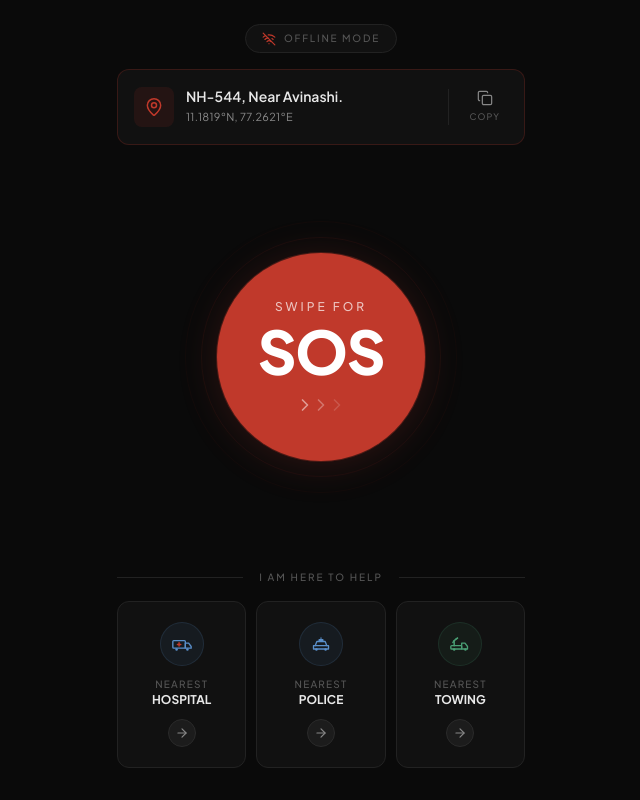
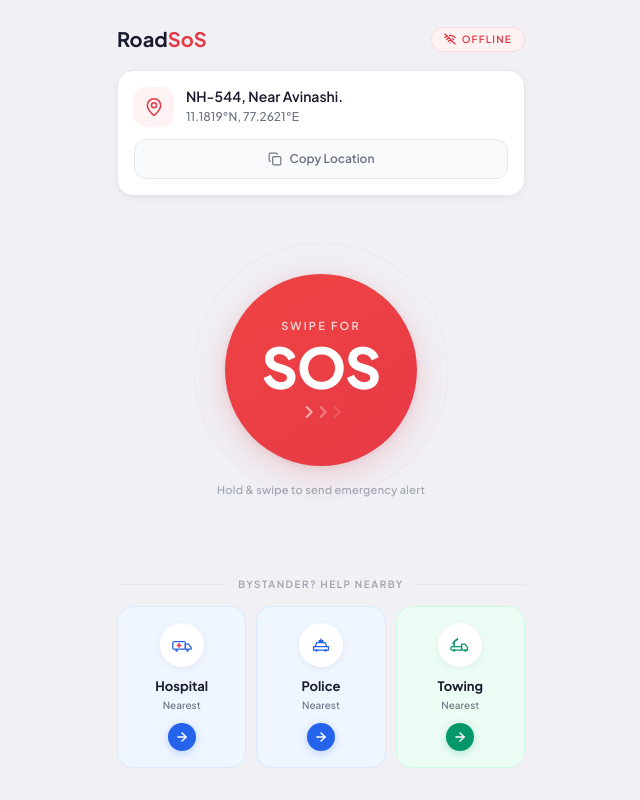
Before and after one commit to kiruthik2006/roadsos, a React (Vite) app: page / in a window 1280 px wide. Shown: the whole page, without its empty margins (319-959 px from the left). Built offline with nearby package versions, Linux system fonts and the light colour scheme.

Commit message:
redesign: light palette, white cards, purposeful animations, fuller layout

```diff
--- a/src/App.jsx
+++ b/src/App.jsx
@@ -6,168 +6,239 @@ import {
   Check,
   ChevronRight,
   ArrowRight,
+  Phone,
+  Shield,
+  Navigation,
 } from 'lucide-react';
 
-/* ───────────────────────────── Offline Badge ─────────────────────── */
+/* ━━━ palette tokens (used as inline values for cleanliness) ━━━━━━ */
+const C = {
+  bg:        '#f0f0f5',
+  card:      '#ffffff',
+  text:      '#1a1a2e',
+  textSec:   '#6b7280',
+  textMuted: '#9ca3af',
+  border:    '#e5e7eb',
+  red:       '#e63946',
+  redLight:  '#fef2f2',
+  redRing:   '#e6394630',
+  blue:      '#2563eb',
+  blueLight: '#eff6ff',
+  blueBorder:'#dbeafe',
+  green:     '#059669',
+  greenLight:'#ecfdf5',
+  greenBorder:'#d1fae5',
+};
 
-function OfflineBadge() {
+/* ━━━━━━━━━━━━━━━━━━━━ Status Header ━━━━━━━━━━━━━━━━━━━━━━━━━━━━ */
+
+function StatusHeader() {
   return (
-    <div className="flex justify-center">
-      <div className="inline-flex items-center gap-2 rounded-full border border-[var(--color-border-subtle)] bg-[var(--color-surface)] px-4 py-1.5">
-        <WifiOff className="h-3.5 w-3.5 text-[var(--color-danger)]" strokeWidth={2} />
-        <span className="text-[10px] font-medium tracking-[0.18em] text-[var(--color-text-tertiary)] uppercase">
-          Offline Mode
+    <div
+      className="flex items-center justify-between"
+      style={{ animation: 'fade-up 0.5s ease-out both' }}
+    >
+      <div>
+        <h1 className="text-[20px] font-bold" style={{ color: C.text }}>
+          Road<span style={{ color: C.red }}>SoS</span>
+        </h1>
+      </div>
+      <div
+        className="inline-flex items-center gap-1.5 rounded-full px-3 py-1"
+        style={{ background: C.redLight, border: `1px solid ${C.red}20` }}
+      >
+        <WifiOff className="h-3 w-3" style={{ color: C.red }} strokeWidth={2.5} />
+        <span
+          className="text-[10px] font-semibold tracking-[0.12em] uppercase"
+          style={{ color: C.red }}
+        >
+          Offline
         </span>
       </div>
     </div>
   );
 }
 
-/* ─────────────────────────── Location Card ───────────────────────── */
+/* ━━━━━━━━━━━━━━━━━━━━ Location Card ━━━━━━━━━━━━━━━━━━━━━━━━━━━━━ */
 
 function LocationCard() {
   const [copied, setCopied] = useState(false);
 
   const handleCopy = useCallback(() => {
-    const text = 'NH-544, Near Avinashi.\n11.18, 77.26';
-    navigator.clipboard?.writeText(text).catch(() => {});
+    navigator.clipboard?.writeText('NH-544, Near Avinashi. 11.1819°N, 77.2621°E').catch(() => {});
     setCopied(true);
     setTimeout(() => setCopied(false), 2000);
   }, []);
 
   return (
-    <div className="w-full rounded-xl border border-[var(--color-danger-muted)]/30 bg-[var(--color-surface)] p-4">
-      <div className="flex items-center gap-3">
-        {/* Map icon */}
-        <div className="flex-shrink-0 flex items-center justify-center h-10 w-10 rounded-lg bg-[var(--color-danger-muted)]/15">
-          <MapPin className="h-5 w-5 text-[var(--color-danger)]" strokeWidth={1.8} />
+    <div
+      className="w-full rounded-2xl p-4"
+      style={{
+        background: C.card,
+        border: `1px solid ${C.border}`,
+        boxShadow: '0 1px 3px rgba(0,0,0,0.04), 0 4px 12px rgba(0,0,0,0.03)',
+        animation: 'fade-up 0.5s ease-out 0.1s both',
+      }}
+    >
+      {/* Top row: icon + location */}
+      <div className="flex items-start gap-3">
+        <div
+          className="flex-shrink-0 flex items-center justify-center h-10 w-10 rounded-xl"
+          style={{ background: C.redLight }}
+        >
+          <MapPin className="h-5 w-5" style={{ color: C.red }} strokeWidth={1.8} />
         </div>
-
-        {/* Text */}
         <div className="flex-1 min-w-0">
-          <p className="text-[14px] font-semibold text-[var(--color-text-primary)] leading-tight truncate">
+          <p className="text-[14px] font-semibold leading-snug" style={{ color: C.text }}>
             NH-544, Near Avinashi.
           </p>
-          <p className="text-[11px] text-[var(--color-text-secondary)] mt-1 font-normal tracking-wide">
+          <p className="text-[12px] mt-0.5 font-medium" style={{ color: C.textSec }}>
             11.1819°N, 77.2621°E
           </p>
         </div>
+      </div>
 
-        {/* Divider */}
-        <div className="w-px h-9 bg-[var(--color-border-subtle)] flex-shrink-0" />
-
-        {/* Copy */}
+      {/* Bottom row: copy button spanning full width */}
       <button
         onClick={handleCopy}
-          className="flex flex-col items-center gap-1 flex-shrink-0 px-2 py-1 cursor-pointer bg-transparent border-none rounded-lg transition-colors duration-150 hover:bg-white/[0.03] active:bg-white/[0.06]"
+        className="mt-3 w-full flex items-center justify-center gap-2 rounded-xl py-2.5 cursor-pointer transition-all duration-150 active:scale-[0.98]"
+        style={{
+          background: copied ? '#ecfdf5' : '#f9fafb',
+          border: `1px solid ${copied ? C.greenBorder : C.border}`,
+        }}
         aria-label="Copy location"
       >
         {copied ? (
-            <Check className="h-4 w-4 text-[var(--color-accent-green)]" strokeWidth={2} />
+          <span style={{ animation: 'pop-in 0.3s ease-out' }} className="flex items-center gap-2">
+            <Check className="h-4 w-4" style={{ color: C.green }} strokeWidth={2.5} />
+            <span className="text-[12px] font-semibold" style={{ color: C.green }}>
+              Copied to clipboard
+            </span>
+          </span>
         ) : (
-            <Copy className="h-4 w-4 text-[var(--color-text-secondary)]" strokeWidth={1.8} />
+          <>
+            <Copy className="h-3.5 w-3.5" style={{ color: C.textSec }} strokeWidth={2} />
+            <span className="text-[12px] font-semibold" style={{ color: C.textSec }}>
+              Copy Location
+            </span>
+          </>
         )}
-          <span className="text-[9px] font-medium tracking-[0.12em] text-[var(--color-text-tertiary)] uppercase">
-            {copied ? 'Copied' : 'Copy'}
-          </span>
       </button>
-      </div>
     </div>
   );
 }
 
-/* ──────────────────────────── SOS Button ─────────────────────────── */
+/* ━━━━━━━━━━━━━━━━━━━━━ SOS Button ━━━━━━━━━━━━━━━━━━━━━━━━━━━━━━━ */
 
 function SosButton() {
   return (
-    <div className="flex-1 flex items-center justify-center">
-      <div className="relative">
-        {/* Outer subtle ring */}
+    <div className="flex-1 flex flex-col items-center justify-center gap-4 py-2">
+      <div className="relative flex items-center justify-center">
+        {/* Breathing ring */}
         <div
-          className="absolute -inset-4 rounded-full border border-[var(--color-danger)]/8"
-        />
-        <div
-          className="absolute -inset-8 rounded-full border border-[var(--color-danger)]/4"
+          className="absolute h-60 w-60 rounded-full"
+          style={{
+            border: `2px solid ${C.redRing}`,
+            animation: 'sos-breathe 4s ease-in-out infinite',
+          }}
         />
 
+        {/* Main button */}
         <button
-          className="relative h-52 w-52 rounded-full cursor-pointer
-            bg-[var(--color-danger)]
-            flex flex-col items-center justify-center gap-1.5
-            transition-all duration-200 active:scale-[0.97]
+          className="relative h-48 w-48 rounded-full cursor-pointer
+            flex flex-col items-center justify-center gap-1
+            transition-transform duration-200 active:scale-95
             select-none border-none outline-none"
           style={{
-            boxShadow: '0 4px 40px rgba(192, 57, 43, 0.2), 0 0 0 1px rgba(192, 57, 43, 0.3)',
+            background: `linear-gradient(145deg, #ef4444, ${C.red})`,
+            boxShadow: `0 8px 32px ${C.red}35, 0 2px 8px rgba(0,0,0,0.08)`,
           }}
           aria-label="Swipe for SOS"
         >
-          <span className="text-white/70 text-xs font-medium tracking-[0.25em] uppercase">
+          <span
+            className="text-white/80 text-[11px] font-semibold tracking-[0.2em] uppercase"
+          >
             Swipe For
           </span>
-          <span className="text-white text-6xl font-extrabold leading-none -tracking-[0.02em]">
+          <span
+            className="text-white text-[56px] font-extrabold leading-none"
+            style={{ letterSpacing: '-0.02em' }}
+          >
             SOS
           </span>
 
-          {/* Chevron arrows — static, fading opacity */}
-          <div className="flex items-center -space-x-1 mt-2">
-            <ChevronRight className="h-5 w-5 text-white/50" strokeWidth={2} />
-            <ChevronRight className="h-5 w-5 text-white/30" strokeWidth={2} />
-            <ChevronRight className="h-5 w-5 text-white/15" strokeWidth={2} />
+          {/* Animated chevron hint */}
+          <div
+            className="flex items-center -space-x-1.5 mt-1"
+            style={{ animation: 'nudge-right 2s ease-in-out infinite' }}
+          >
+            <ChevronRight className="h-5 w-5 text-white/60" strokeWidth={2.5} />
+            <ChevronRight className="h-5 w-5 text-white/35" strokeWidth={2.5} />
+            <ChevronRight className="h-5 w-5 text-white/15" strokeWidth={2.5} />
           </div>
         </button>
       </div>
+
+      <p className="text-[11px] font-medium tracking-wide" style={{ color: C.textMuted }}>
+        Hold &amp; swipe to send emergency alert
+      </p>
     </div>
   );
 }
 
-/* ──────────────────────────── Divider ────────────────────────────── */
+/* ━━━━━━━━━━━━━━━━━━━━━━ Divider ━━━━━━━━━━━━━━━━━━━━━━━━━━━━━━━━━ */
 
 function HelpDivider() {
   return (
-    <div className="flex items-center gap-4">
-      <div className="flex-1 h-px bg-[var(--color-border-subtle)]" />
-      <span className="text-[10px] font-medium tracking-[0.2em] text-[var(--color-text-tertiary)] uppercase whitespace-nowrap">
-        I Am Here To Help
+    <div className="flex items-center gap-3">
+      <div className="flex-1 h-px" style={{ background: C.border }} />
+      <span
+        className="text-[10px] font-semibold tracking-[0.15em] uppercase whitespace-nowrap"
+        style={{ color: C.textMuted }}
+      >
+        Bystander? Help nearby
       </span>
-      <div className="flex-1 h-px bg-[var(--color-border-subtle)]" />
+      <div className="flex-1 h-px" style={{ background: C.border }} />
     </div>
   );
 }
 
-/* ───────────────────── Bottom Action Cards ───────────────────────── */
+/* ━━━━━━━━━━━━━━━━━━━━ Action Cards ━━━━━━━━━━━━━━━━━━━━━━━━━━━━━━ */
 
-function ActionCard({ icon, line1, line2, accentColor }) {
+function ActionCard({ icon, label, subtitle, bgLight, borderColor, accentColor, delay }) {
   return (
-    <div className="flex flex-col items-center gap-3 rounded-xl border border-[var(--color-border-subtle)] bg-[var(--color-surface)] px-2 py-5">
-      {/* Icon circle */}
+    <button
+      className="flex flex-col items-center gap-2.5 rounded-2xl p-4 cursor-pointer
+        transition-all duration-200 active:scale-[0.97] border-none outline-none text-center"
+      style={{
+        background: bgLight,
+        border: `1px solid ${borderColor}`,
+        boxShadow: '0 1px 3px rgba(0,0,0,0.02)',
+        animation: `slide-up 0.4s ease-out ${delay} both`,
+      }}
+    >
+      {/* Icon */}
       <div
         className="flex items-center justify-center h-11 w-11 rounded-full"
-        style={{
-          backgroundColor: `${accentColor}15`,
-          border: `1px solid ${accentColor}25`,
-        }}
+        style={{ background: '#ffffff', boxShadow: '0 2px 8px rgba(0,0,0,0.06)' }}
       >
         {icon}
       </div>
 
-      {/* Label */}
-      <div className="text-center">
-        <p className="text-[10px] font-medium tracking-[0.12em] text-[var(--color-text-tertiary)] uppercase leading-tight">
-          {line1}
-        </p>
-        <p className="text-[12px] font-bold text-[var(--color-text-primary)] uppercase leading-tight mt-0.5">
-          {line2}
-        </p>
+      {/* Text */}
+      <div>
+        <p className="text-[13px] font-bold" style={{ color: C.text }}>{label}</p>
+        <p className="text-[10px] font-medium mt-0.5" style={{ color: C.textSec }}>{subtitle}</p>
       </div>
 
-      {/* Go button */}
-      <button
-        className="flex items-center justify-center h-7 w-7 rounded-full bg-[var(--color-surface-elevated)] border border-[var(--color-border-muted)] cursor-pointer transition-colors duration-150 hover:bg-[var(--color-border-muted)]"
-        aria-label={`Navigate to ${line2}`}
+      {/* Arrow */}
+      <div
+        className="flex items-center justify-center h-7 w-7 rounded-full"
+        style={{ background: accentColor, boxShadow: `0 2px 8px ${accentColor}40` }}
       >
-        <ArrowRight className="h-3.5 w-3.5 text-[var(--color-text-secondary)]" strokeWidth={2} />
+        <ArrowRight className="h-3.5 w-3.5 text-white" strokeWidth={2.5} />
+      </div>
     </button>
-    </div>
   );
 }
 
@@ -175,40 +246,40 @@ function ActionCard({ icon, line1, line2, accentColor }) {
 
 function AmbulanceIcon() {
   return (
-    <svg viewBox="0 0 24 24" className="h-5 w-5" fill="none" stroke="#5a8fca" strokeWidth="1.6" strokeLinecap="round" strokeLinejoin="round">
-      <rect x="1" y="8" width="15" height="9" rx="1" />
-      <path d="M16 11h4l3 4v2h-7V11z" />
-      <circle cx="5.5" cy="18.5" r="1.5" fill="#5a8fca" stroke="none" />
-      <circle cx="18.5" cy="18.5" r="1.5" fill="#5a8fca" stroke="none" />
-      <line x1="8.5" y1="10.5" x2="8.5" y2="14.5" stroke="#c0392b" strokeWidth="1.8" />
-      <line x1="6.5" y1="12.5" x2="10.5" y2="12.5" stroke="#c0392b" strokeWidth="1.8" />
+    <svg viewBox="0 0 24 24" className="h-5 w-5" fill="none" strokeLinecap="round" strokeLinejoin="round">
+      <rect x="1" y="8" width="15" height="9" rx="1.5" stroke={C.blue} strokeWidth="1.5" />
+      <path d="M16 11h4l3 4v2h-7V11z" stroke={C.blue} strokeWidth="1.5" />
+      <circle cx="5.5" cy="18.5" r="1.5" fill={C.blue} />
+      <circle cx="18.5" cy="18.5" r="1.5" fill={C.blue} />
+      <line x1="8.5" y1="10.5" x2="8.5" y2="14.5" stroke={C.red} strokeWidth="2" />
+      <line x1="6.5" y1="12.5" x2="10.5" y2="12.5" stroke={C.red} strokeWidth="2" />
     </svg>
   );
 }
 
-function PoliceCarIcon() {
+function PoliceIcon() {
   return (
-    <svg viewBox="0 0 24 24" className="h-5 w-5" fill="none" stroke="#5a8fca" strokeWidth="1.6" strokeLinecap="round" strokeLinejoin="round">
-      <path d="M3 14h18v4H3z" />
-      <path d="M5 14l2-5h10l2 5" />
-      <circle cx="6.5" cy="18.5" r="1.5" fill="#5a8fca" stroke="none" />
-      <circle cx="17.5" cy="18.5" r="1.5" fill="#5a8fca" stroke="none" />
-      <rect x="9" y="6" width="6" height="3" rx="1" fill="#5a8fca" stroke="none" />
-      <line x1="12" y1="4.5" x2="12" y2="6" stroke="#5a8fca" strokeWidth="1.2" />
+    <svg viewBox="0 0 24 24" className="h-5 w-5" fill="none" strokeLinecap="round" strokeLinejoin="round">
+      <path d="M3 14h18v4H3z" stroke={C.blue} strokeWidth="1.5" />
+      <path d="M5 14l2-5h10l2 5" stroke={C.blue} strokeWidth="1.5" />
+      <circle cx="6.5" cy="18.5" r="1.5" fill={C.blue} />
+      <circle cx="17.5" cy="18.5" r="1.5" fill={C.blue} />
+      <rect x="9" y="6" width="6" height="3" rx="1" fill={C.blue} />
+      <line x1="12" y1="4.5" x2="12" y2="6" stroke={C.blue} strokeWidth="1.5" />
     </svg>
   );
 }
 
-function TowTruckIcon() {
+function TowIcon() {
   return (
-    <svg viewBox="0 0 24 24" className="h-5 w-5" fill="none" stroke="#4a9e74" strokeWidth="1.6" strokeLinecap="round" strokeLinejoin="round">
-      <path d="M14 11h4l3 4v3h-7V11z" />
-      <rect x="1" y="14" width="13" height="4" rx="1" />
-      <path d="M5 14V8l4-3" strokeWidth="1.8" />
-      <path d="M9 5l-2 1" />
-      <path d="M5 8l-1.5 2" strokeWidth="1.8" />
-      <circle cx="5" cy="18.5" r="1.5" fill="#4a9e74" stroke="none" />
-      <circle cx="18.5" cy="18.5" r="1.5" fill="#4a9e74" stroke="none" />
+    <svg viewBox="0 0 24 24" className="h-5 w-5" fill="none" strokeLinecap="round" strokeLinejoin="round">
+      <path d="M14 11h4l3 4v3h-7V11z" stroke={C.green} strokeWidth="1.5" />
+      <rect x="1" y="14" width="13" height="4" rx="1.5" stroke={C.green} strokeWidth="1.5" />
+      <path d="M5 14V8l4-3" stroke={C.green} strokeWidth="1.8" />
+      <path d="M9 5l-2 1" stroke={C.green} strokeWidth="1.5" />
+      <path d="M5 8l-1.5 2" stroke={C.green} strokeWidth="1.8" />
+      <circle cx="5" cy="18.5" r="1.5" fill={C.green} />
+      <circle cx="18.5" cy="18.5" r="1.5" fill={C.green} />
     </svg>
   );
 }
@@ -218,43 +289,52 @@ function BottomGrid() {
     <div className="grid grid-cols-3 gap-2.5">
       <ActionCard
         icon={<AmbulanceIcon />}
-        line1="Nearest"
-        line2="Hospital"
-        accentColor="#5a8fca"
+        label="Hospital"
+        subtitle="Nearest"
+        bgLight={C.blueLight}
+        borderColor={C.blueBorder}
+        accentColor={C.blue}
+        delay="0.05s"
       />
       <ActionCard
-        icon={<PoliceCarIcon />}
-        line1="Nearest"
-        line2="Police"
-        accentColor="#5a8fca"
+        icon={<PoliceIcon />}
+        label="Police"
+        subtitle="Nearest"
+        bgLight={C.blueLight}
+        borderColor={C.blueBorder}
+        accentColor={C.blue}
+        delay="0.1s"
       />
       <ActionCard
-        icon={<TowTruckIcon />}
-        line1="Nearest"
-        line2="Towing"
-        accentColor="#4a9e74"
+        icon={<TowIcon />}
+        label="Towing"
+        subtitle="Nearest"
+        bgLight={C.greenLight}
+        borderColor={C.greenBorder}
+        accentColor={C.green}
+        delay="0.15s"
       />
     </div>
   );
 }
 
-/* ──────────────────────────── Main App ───────────────────────────── */
+/* ━━━━━━━━━━━━━━━━━━━━━━ Main App ━━━━━━━━━━━━━━━━━━━━━━━━━━━━━━━━ */
 
 export default function App() {
   return (
-    <div className="min-h-screen bg-[#0a0a0a] flex items-center justify-center">
-      <div className="max-w-md w-full h-screen flex flex-col justify-between p-5 gap-3">
-        {/* Top */}
-        <div className="flex flex-col gap-4 pt-1">
-          <OfflineBadge />
+    <div className="min-h-screen flex items-center justify-center" style={{ background: C.bg }}>
+      <div className="max-w-md w-full h-screen flex flex-col justify-between px-5 py-6 gap-2">
+        {/* Top section */}
+        <div className="flex flex-col gap-4">
+          <StatusHeader />
           <LocationCard />
         </div>
 
         {/* Center */}
         <SosButton />
 
-        {/* Bottom */}
-        <div className="flex flex-col gap-4 pb-3">
+        {/* Bottom section */}
+        <div className="flex flex-col gap-3.5 pb-2">
           <HelpDivider />
           <BottomGrid />
         </div>
--- a/src/index.css
+++ b/src/index.css
@@ -2,18 +2,6 @@
 
 @theme {
   --font-sans: 'Plus Jakarta Sans', system-ui, -apple-system, sans-serif;
-  --color-surface: #111111;
-  --color-surface-raised: #161616;
-  --color-surface-elevated: #1c1c1c;
-  --color-border-subtle: #222222;
-  --color-border-muted: #2a2a2a;
-  --color-text-primary: #e8e8e8;
-  --color-text-secondary: #888888;
-  --color-text-tertiary: #555555;
-  --color-danger: #c0392b;
-  --color-danger-muted: #922b21;
-  --color-accent-blue: #2c5282;
-  --color-accent-green: #276749;
 }
 
 @layer base {
@@ -24,11 +12,11 @@
   }
 
   body {
-    background: #0a0a0a;
+    background: #f0f0f5;
     font-family: var(--font-sans);
     -webkit-font-smoothing: antialiased;
     -moz-osx-font-smoothing: grayscale;
-    color: var(--color-text-primary);
+    color: #1a1a2e;
   }
 
   #root {
@@ -40,3 +28,36 @@
     font-family: inherit;
   }
 }
+
+/* ── Purposeful animations ── */
+
+/* SOS: slow, calm breathing ring — draws the eye without urgency fatigue */
+@keyframes sos-breathe {
+  0%, 100% { transform: scale(1); opacity: 0.25; }
+  50%      { transform: scale(1.08); opacity: 0.10; }
+}
+
+/* Gentle fade-up for cards on mount */
+@keyframes fade-up {
+  from { opacity: 0; transform: translateY(10px); }
+  to   { opacity: 1; transform: translateY(0); }
+}
+
+/* Slide-in from bottom for the grid */
+@keyframes slide-up {
+  from { opacity: 0; transform: translateY(16px); }
+  to   { opacity: 1; transform: translateY(0); }
+}
+
+/* Subtle chevron drift for swipe hint */
+@keyframes nudge-right {
+  0%, 100% { transform: translateX(0); }
+  50%      { transform: translateX(4px); }
+}
+
+/* Copy checkmark pop */
+@keyframes pop-in {
+  0%   { transform: scale(0.5); opacity: 0; }
+  60%  { transform: scale(1.15); }
+  100% { transform: scale(1); opacity: 1; }
+}
```
Lines whose indentation alone changed are shown as unchanged.
